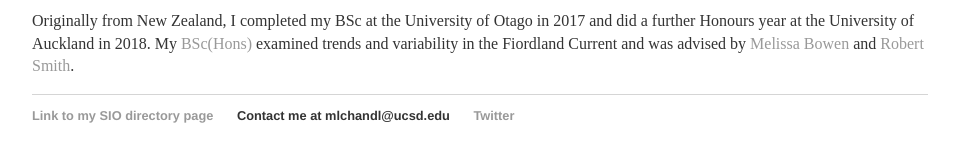
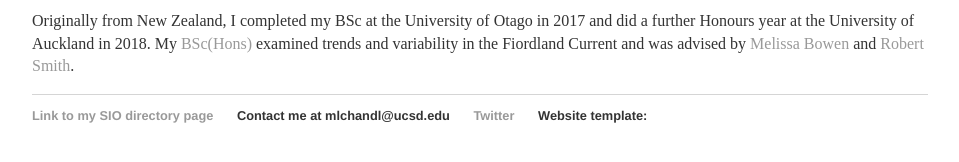
Before and after one commit to mlchandler/mlchandler.github.io, a Jekyll site: the page built from index.html, in a window 1280 px wide. Shown: the part 629-791 px from the top of the page, without its empty margins (160-1119 px from the left). Built offline with Jekyll 4.4.1, drawn with Linux system fonts in a browser that asks for light colours.

Commit message:
Update default.html

```diff
--- a/_layouts/default.html
+++ b/_layouts/default.html
@@ -29,6 +29,7 @@
    <li><a href="https://scripps.ucsd.edu/profiles/mlchandl">Link to my SIO directory page</a></li>
    <li>Contact me at mlchandl@ucsd.edu</a></li>
    <li><a href="https://twitter.com/nz_mitch_">Twitter</a></li>
+   <li>Website template: <a href="https://github.com/hankquinlan"></a>
    </ul>
   </footer>
   </body>
```
